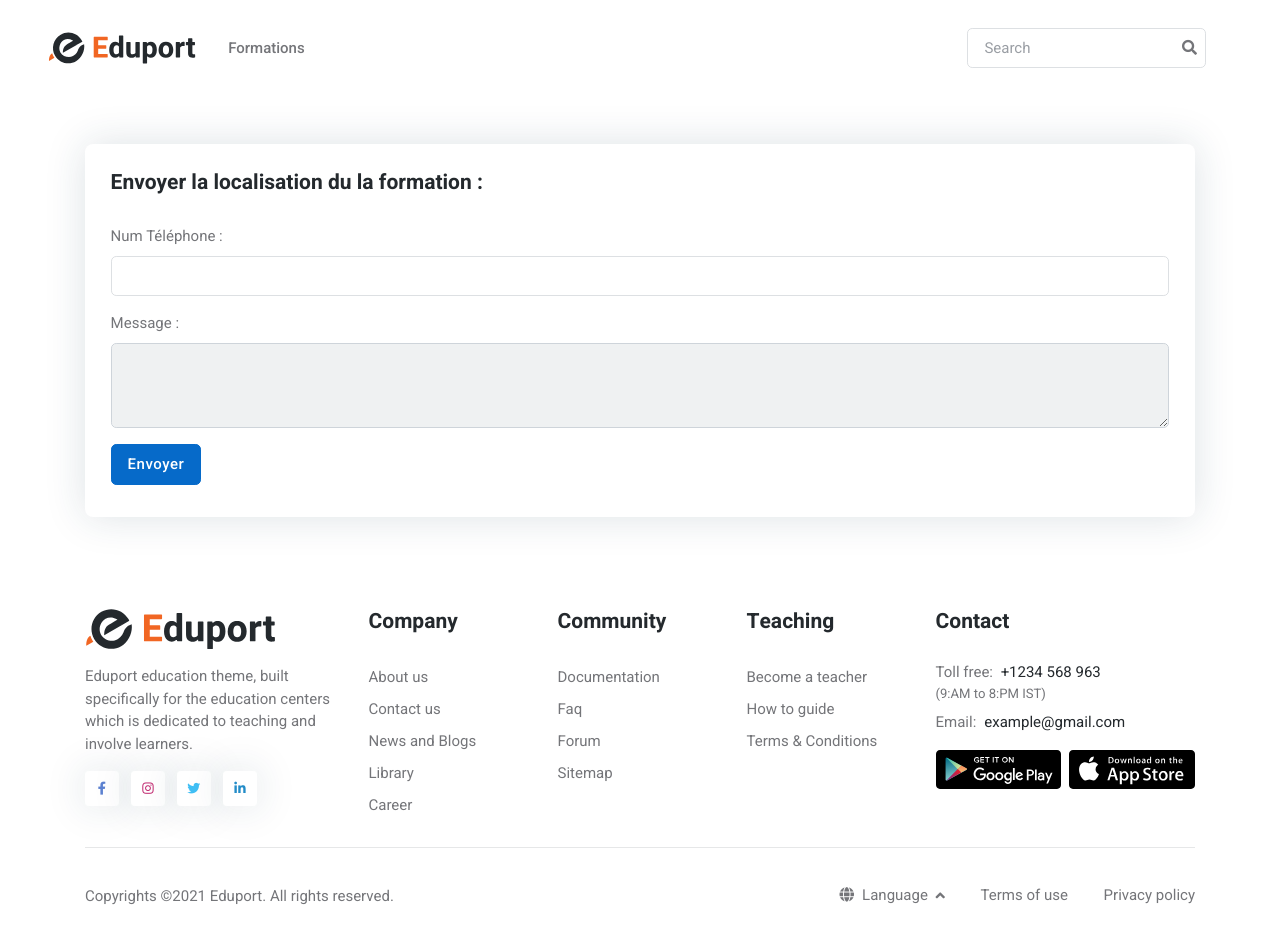
After one commit to Aminraissi/hrconnect-symfony, a Symfony app: template templates/formations/formation_share_localisation.html.twig in a window 1280 px wide. The commit adds this page. Run offline with Twig, Linux system fonts and the light colour scheme; the template is opened without the code that fills it, so the values that code supplies are empty; style sheets or scripts are compiled from the project's sources; some libraries are stand-ins or nearby versions.

Commit message:
Partager la localisation de la formation (SMS API)

```diff
--- a/composer.json
+++ b/composer.json
@@ -46,7 +46,8 @@
         "symfony/web-link": "6.4.*",
         "symfony/yaml": "6.4.*",
         "twig/extra-bundle": "^2.12|^3.0",
-        "twig/twig": "^2.12|^3.0"
+        "twig/twig": "^2.12|^3.0",
+        "twilio/sdk": "^8.5"
     },
     "config": {
         "allow-plugins": {
--- a/config/services.yaml
+++ b/config/services.yaml
@@ -41,6 +41,12 @@ services:
             $appId: '%env(ONESIGNAL_APP_ID)%'
             $appKey: '%env(ONESIGNAL_API_KEY)%'
 
+    App\Service\TwilioService:
+        arguments:
+            $sid: '%env(HAYTHEM_TWILIO_SID)%'
+            $token: '%env(HAYTHEM_TWILIO_TOKEN)%'
+            $from: '%env(HAYTHEM_TWILIO_FROM)%'
+
     # add more service definitions when explicit configuration is needed
     # please note that last definitions always *replace* previous ones
 
--- /dev/null
+++ b/templates/formations/formation_share_localisation.html.twig
@@ -0,0 +1,70 @@
+{% extends 'front_office.html.twig' %}
+
+{% block title %}
+	Training List
+{% endblock %}
+
+{% block body %}
+	<main>
+
+
+		<section class="pt-5">
+			<div class="container">
+
+				<div
+					class="row g-4 g-sm-5">
+					<!-- Main content START -->
+					<div
+						class="col-xl-12 mb-4 mb-sm-0">
+
+
+						<!-- Personal info START -->
+						<div
+							class="card card-body shadow p-4">
+							<!-- Title -->
+							{% if app.session.flashBag.has('error') %}
+								<div class="alert alert-danger" role="alert">
+									{{ app.session.flashBag.get('error')|first }}
+								</div>
+							{% endif %}
+							{% if app.session.flashBag.has('success') %}
+								<div class="alert alert-success" role="alert">
+									{{ app.session.flashBag.get('success')|first }}
+								</div>
+							{% endif %}
+							<h5 class="mb-1">Envoyer la localisation du la formation
+								{{ formation.title }}
+								:
+							</h5>
+
+							<form class="mt-4" method="post">
+								<div class="mb-3">
+									<label class="form-label">Num Téléphone :</label>
+									<input type="text" class="form-control" name="phone">
+								</div>
+								<div class="mb-3">
+									<label class="form-label">Message :</label>
+									<textarea class="form-control" rows="3" disabled>{{message}}</textarea>
+								</div>
+								<button type="submit" class="btn btn-primary">Envoyer</button>
+							</form>
+
+							<div id="meet"></div>
+
+						</div>
+						<!-- Personal info END -->
+					</div>
+					<!-- Main content END -->
+
+
+				</div>
+				<!-- Right sidebar END -->
+
+			</div>
+			<!-- Row END -->
+		</div>
+	</section>
+	<!-- =======================
+																																																																																						Page content END -->
+
+</main>{% endblock %}
```
Also changed, not shown: src/Controller/FormationFrontOfficeController.php (+32 -0 lines), src/Service/TwilioService.php (added, +29 -0 lines), templates/formations/details_formation.twig (+8 -4 lines), 1 other file.
